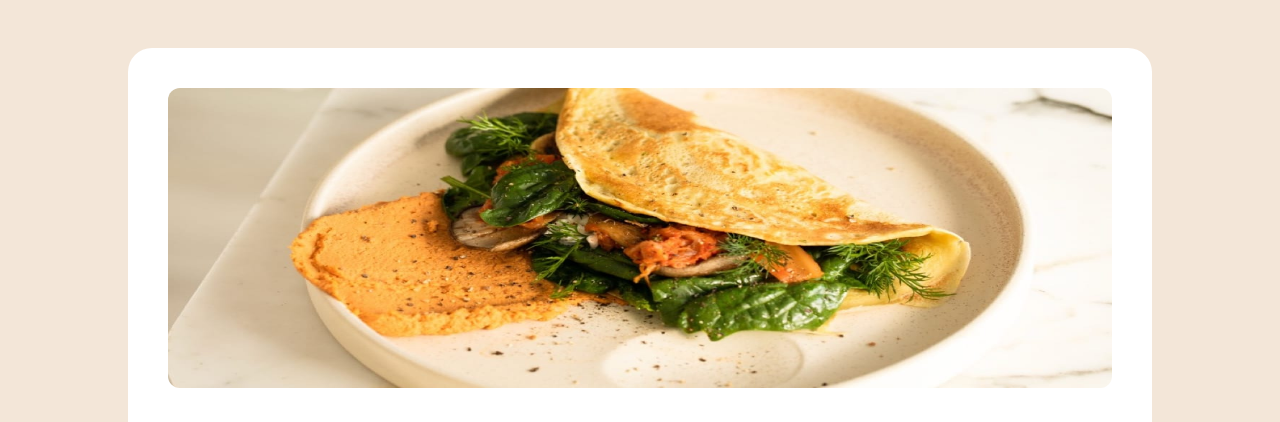
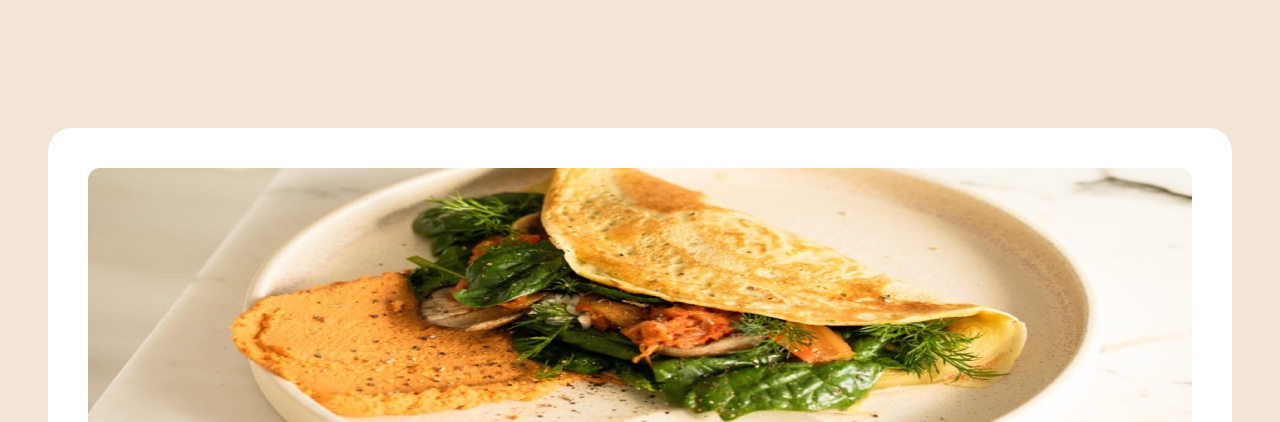
Before and after one commit to jwanazadzerkani/recipe-page, a plain HTML site: page index.html in a window 1280 px wide. Shown: the top 422 px of the page. Drawn offline with Linux system fonts and the light colour scheme.

Commit message:
fixed padding

```diff
--- a/assets/stylesheets/index.css
+++ b/assets/stylesheets/index.css
@@ -49,7 +49,7 @@ body {
   justify-content: center;
   font-size: 16px;
   font-weight: 300;
-  padding: 48px 128px;
+  padding: 128px 48px;
   color: var(--stone-600);
   font-family: 'Outfit', sans-serif;
 }
```
